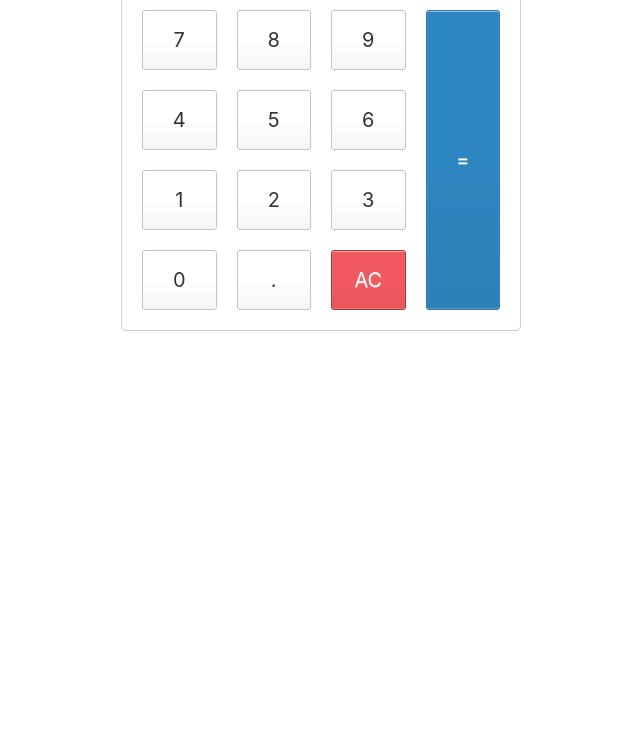
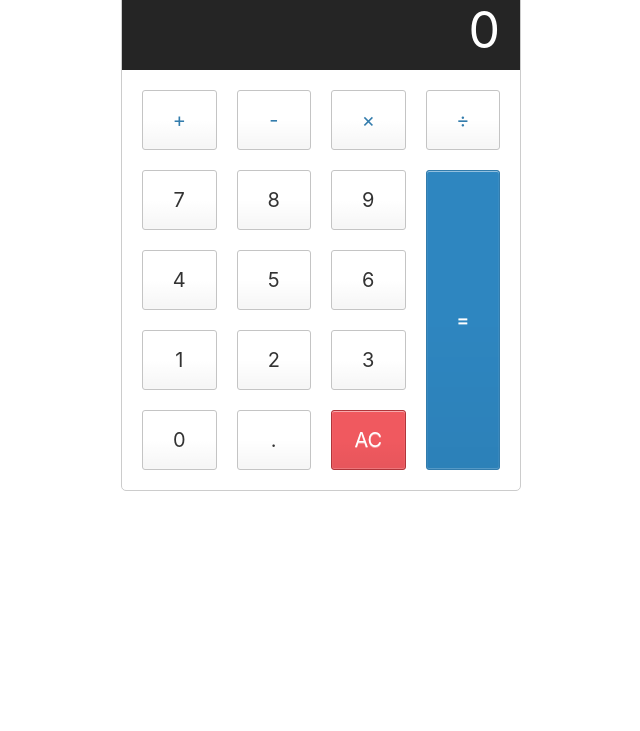
Before and after one commit to andrea-pratt/django_calculator, a Django app: page / in a window 1280 px wide. Shown: the top 731 px of the page, without its empty margins (319-959 px from the left). Run offline with Django 3.2, Linux system fonts and the light colour scheme; data that the repository does not hold is empty; some libraries are stand-ins or nearby versions.

Commit message:
adjust calculator positioning

```diff
--- a/calculator/simple_calculator/static/css/base_style.css
+++ b/calculator/simple_calculator/static/css/base_style.css
@@ -13,7 +13,7 @@ html {
     border: 1px solid #ccc;
     border-radius: 5px;
     position: absolute;
-    top: 10%;
+    top: 30%;
     left: 50%;
     transform: translate(-50%, -50%);
     width: 400px;
```
